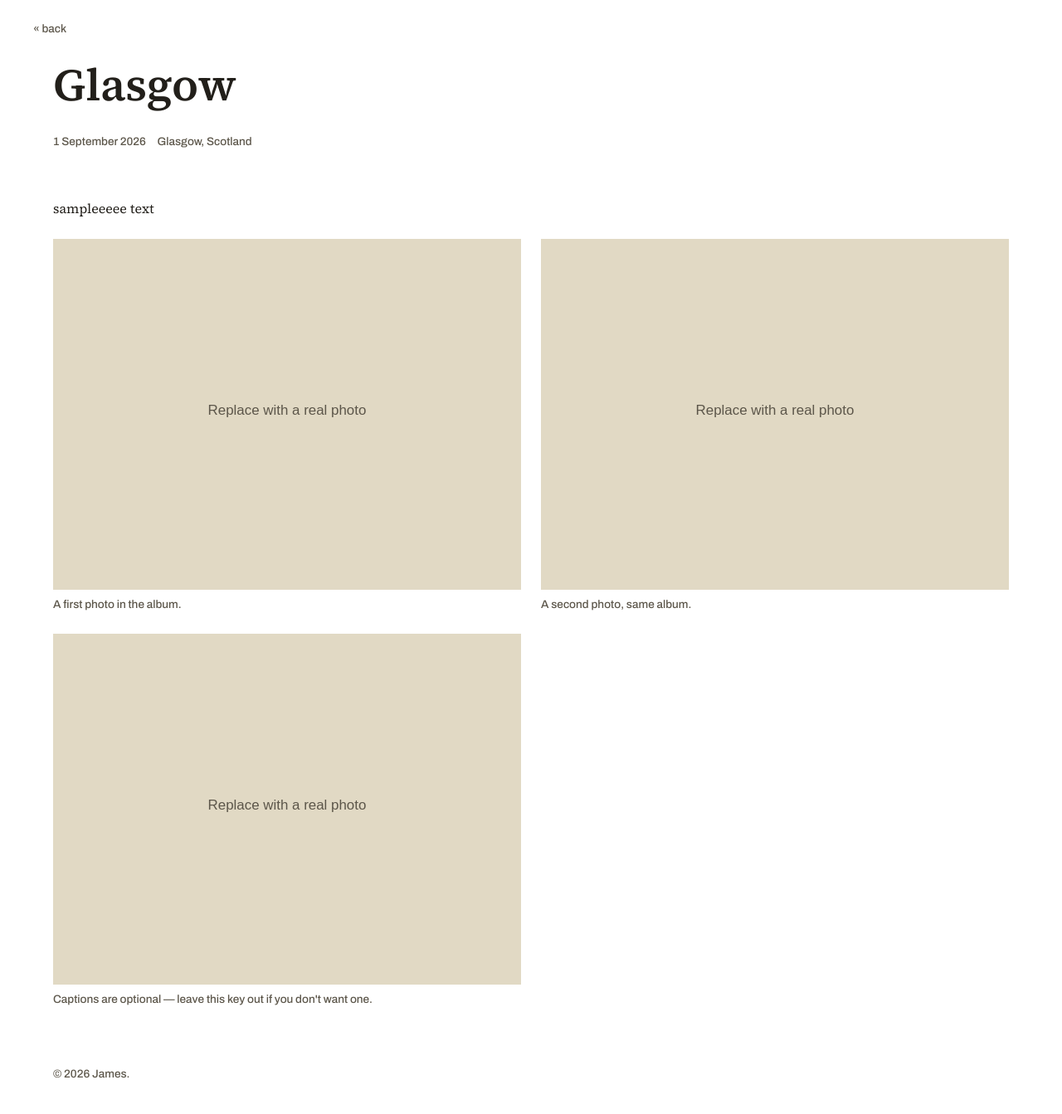
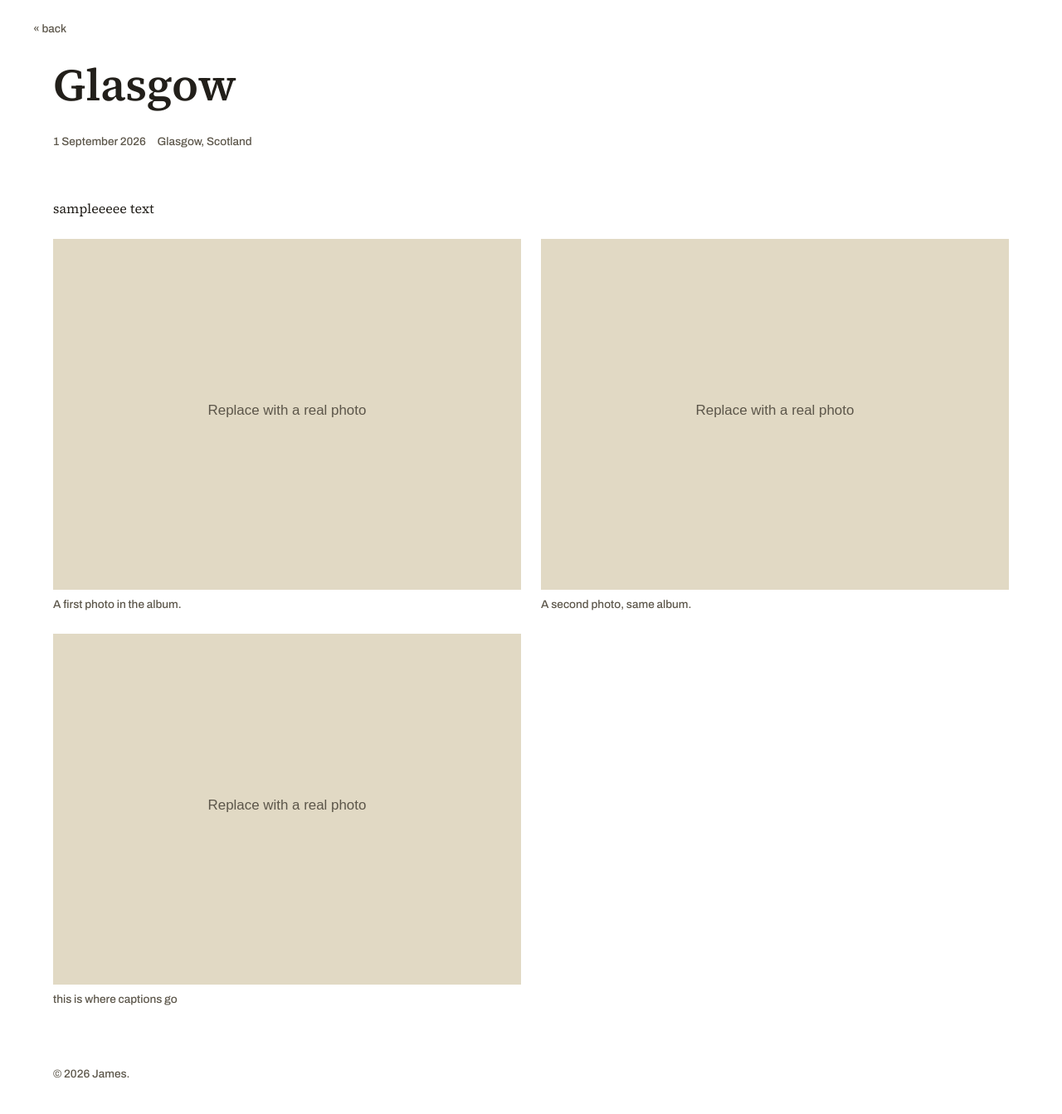
Before and after one commit to HegelianChant/jamesyancey, a Jekyll site: the page built from _photos/2026-09-glasgow.md, in a window 1280 px wide. Shown: the whole page at 83% size. Built offline with Jekyll 4.4.1, drawn with Linux system fonts in a browser that asks for light colours.

Commit message:
Update 2026-09-glasgow.md

```diff
--- a/_photos/2026-09-glasgow.md
+++ b/_photos/2026-09-glasgow.md
@@ -9,6 +9,6 @@ photos:
   - image: /assets/img/sample.svg
     caption: "A second photo, same album."
   - image: /assets/img/sample.svg
-    caption: "Captions are optional — leave this key out if you don't want one."
+    caption: "this is where captions go"
 ---
 sampleeeee text
```
